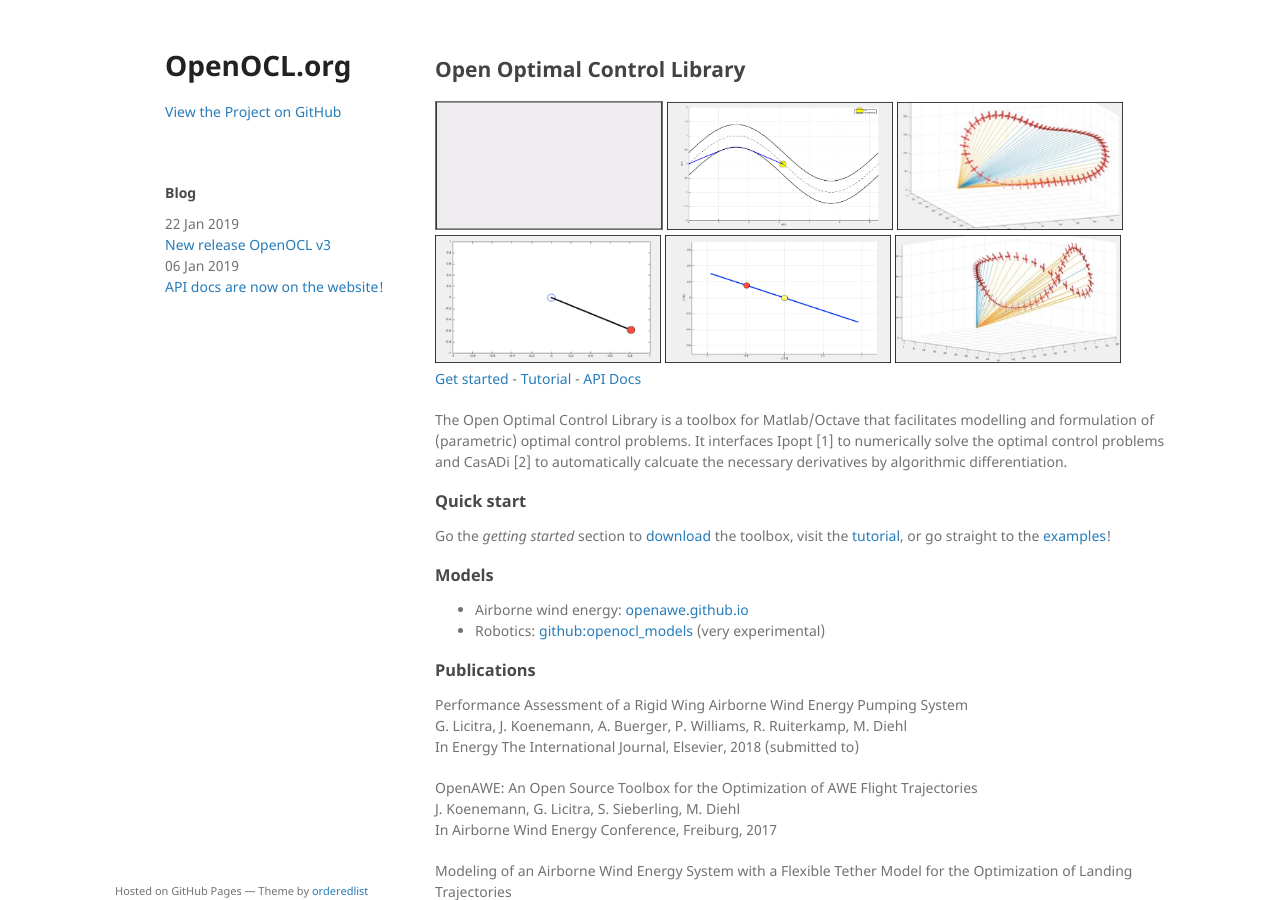
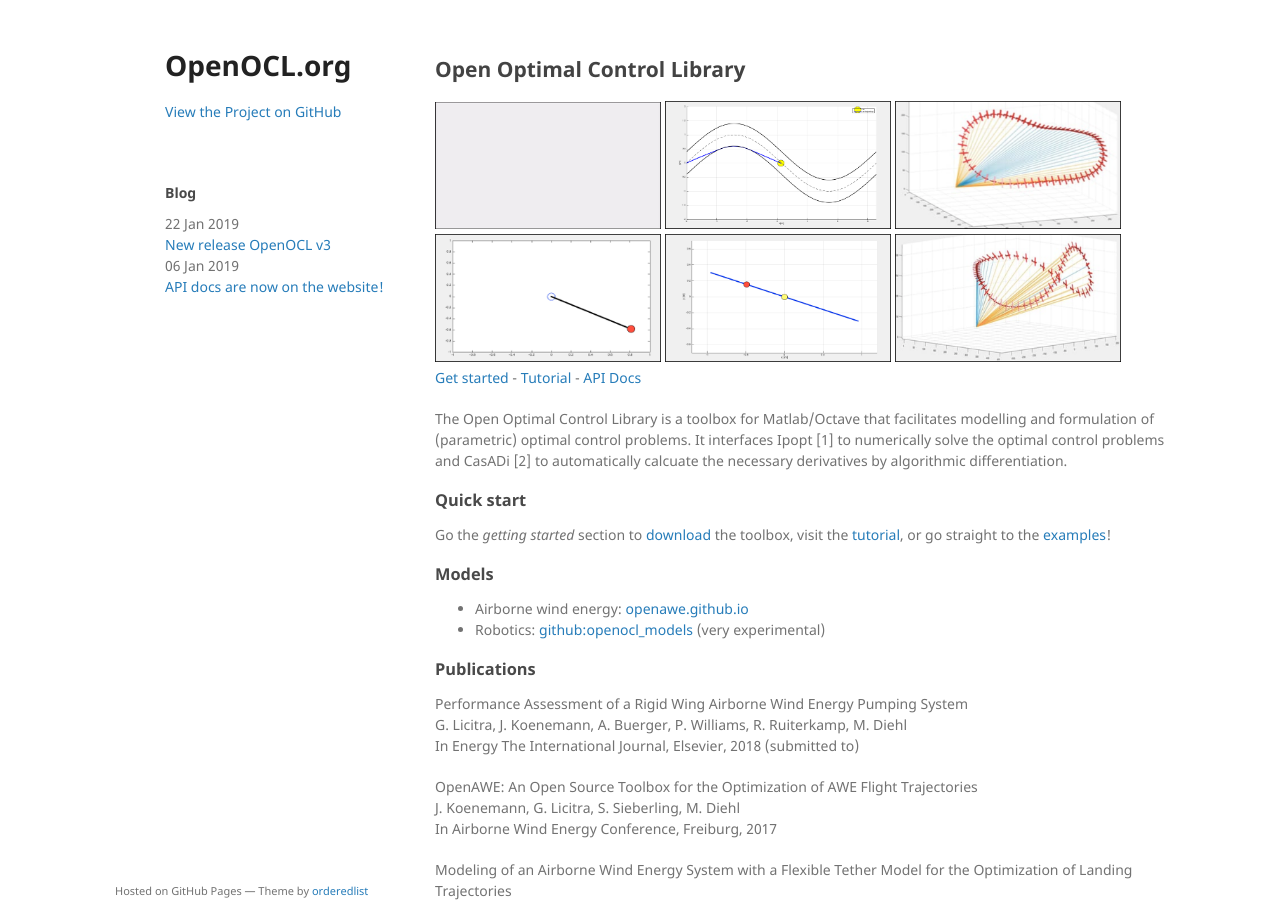
Before and after one commit to OpenOCL/openocl.github.io, a Jekyll site: the page built from index.md, in a window 1280 px wide and 900 px high. Built offline with Jekyll 4.4.1, drawn with Linux system fonts in a browser that asks for light colours; our own code applies the rules of GitHub Pages for plain Markdown files.

Commit message:
Update index.md

```diff
--- a/index.md
+++ b/index.md
@@ -1,7 +1,7 @@
 ---
 title: Open Optimal Control Library
 ---
-<img src="https://openocl.org/imgs/cartpole.gif" width="31%" border="1"> <img src="https://openocl.org/imgs/car.png" width="31%"> <img src="https://openocl.org/imgs/circ.png" width="31%">
+<img src="https://openocl.org/imgs/cartpole.gif" width="31%"> <img src="https://openocl.org/imgs/car.png" width="31%"> <img src="https://openocl.org/imgs/circ.png" width="31%">
 <img src="https://openocl.org/imgs/pend.png" width="31%"> <img src="https://openocl.org/imgs/ballbeam.png" width="31%"> <img src="https://openocl.org/imgs/lemn.png" width="31%">
 [Get started](get-started.md) - [Tutorial](tutorial.md) - [API Docs](api-docs.md)
 
```
